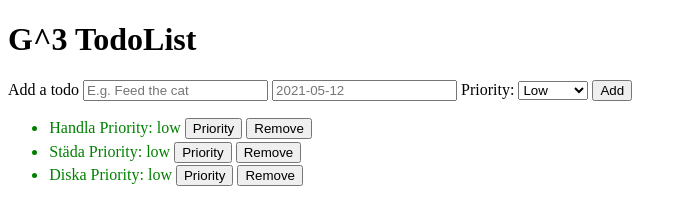
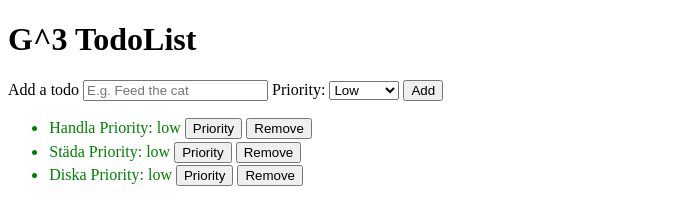
Before and after one commit to John-Rotte/VueToDoList, a plain HTML site: page index.html in a window 1280 px wide. Shown: the whole page, without its empty margins (0-686 px from the left). Drawn offline with nearby package versions, Linux system fonts and the light colour scheme.

Commit message:
Fixed main after messing up

```diff
--- a/index.html
+++ b/index.html
@@ -14,17 +14,13 @@
             <div id= "headerTitle"><h1>G^3 TodoList</h1></div>
 
 
+
             <form v-on:submit.prevent="addNewTodo">
             <label for="new-todo">Add a todo</label>
                 <input
                         v-model="newTodoText"
                         id="new-todo"
                         placeholder="E.g. Feed the cat"
-                >
-                <input
-                        v-model="newTodoDate"
-                        id="new-todo-date"
-                        placeholder="2021-05-12"
                 >
             <label for="priorityList">Priority:</label>
             <select name="priorityList" id="priorityList" v-model="newPrio">
@@ -97,7 +93,6 @@
                 data: {
                     newTodoText: '',
                     newPrio:'low',
-                    removeColor:"blue",
                     todos: [
                         {
                             id: 1,
```
